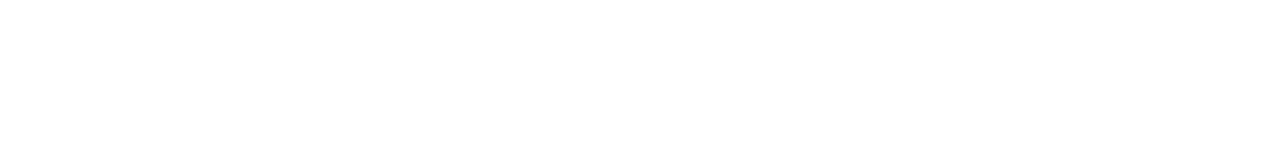
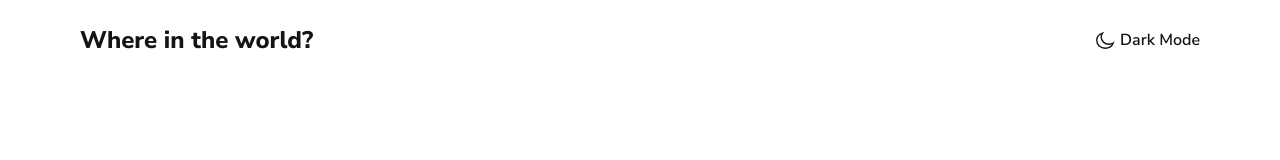
Before and after one commit to asadbekdev07/countries, a plain HTML site: page index.html in a window 1280 px wide. Drawn offline with Linux system fonts and the light colour scheme.

Commit message:
Add site-header and images

```diff
--- a/css/styles.css
+++ b/css/styles.css
@@ -48,7 +48,7 @@ body {
   height: 100%;
   padding: 0;
   margin: 0;
-  font-family: "Arial", sans-serif;
+  font-family: "Nunito Sans", "Arial", sans-serif;
   font-size: 16px;
   line-height: 14px;
   background-color: #ffffff;
@@ -75,3 +75,36 @@ img {
 .main-content {
   flex-grow: 1;
 }
+
+/* SITE-HEADER  */
+.site-header-container {
+  display: flex;
+  justify-content: space-between;
+  align-items: center;
+  padding: 24px 80px;
+  background-color: #ffffff;
+  color: var(--accent-color);
+}
+.site-header-heading {
+  padding: 0;
+  margin: 0;
+  font-size: 24px;
+  font-weight: 800;
+  line-height: normal;
+}
+.dark-mode {
+  font-weight: 600;
+  line-height: normal;
+  background-image: url("../img/mode-changer.svg");
+  background-repeat: no-repeat;
+  background-size: contain;
+  background-position: center center;
+  text-decoration: none;
+  color: var(--accent-color);
+}
+.dark-mode::before {
+  width: 20px;
+  height: 20px;
+  margin-left: 110px;
+  content: "";
+}
--- a/index.html
+++ b/index.html
@@ -10,6 +10,12 @@
   <link rel="stylesheet" href="css/styles.css">
 </head>
 <body>
+  <header class="site-header">
+    <div class="site-header-container container">
+      <h2 class="site-header-heading">Where in the world?</h2>
+      <a class="dark-mode" href="#">Dark Mode</a>
+    </div>
+  </header>
 <script src="js/main.js"></script>
 </body>
 </html>
```
Also changed, not shown: img/Afghanistan.svg (added), img/Aland.svg (added), img/Albania.svg (added), img/Algeria.svg (added), img/Brazil.svg (added), img/Germany.svg (added), img/Iceland.svg (added), img/USA.svg (added), img/mode-changer.svg (added).
